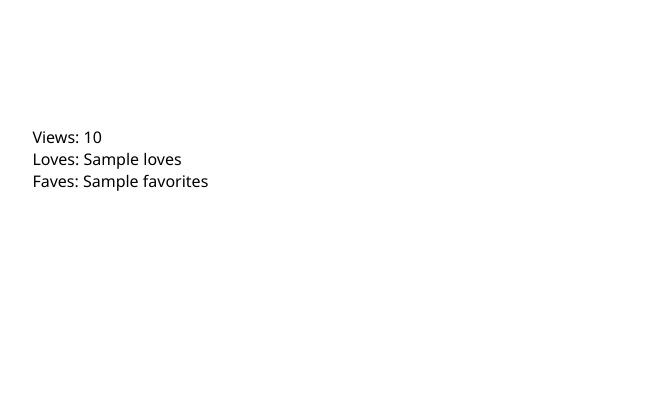
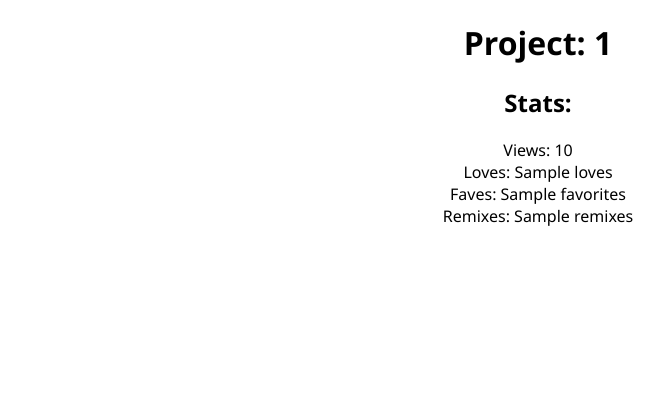
Before and after one commit to FuchsCrafter/scratchstats, a Flask app: page /project/1 in a window 1280 px wide. Shown: the top 404 px of the page, without its empty margins (102-766 px from the left). Run offline with Flask 2, Linux system fonts and the light colour scheme; a database or web service that is not in the repository returns one stand-in record (values such as "Sample title"); data that the repository does not hold is empty.

Commit message:
Add styles and remixes stat

```diff
--- a/webapp/app.py
+++ b/webapp/app.py
@@ -78,7 +78,6 @@ app = Flask(__name__)
 @app.route('/')
 def index():
     return render_template('index.html')
-
 @app.route('/kuchen')
 def cakes():
     return 'Kuchen? Kuchen. Kuchen! KUCHEN!'
@@ -94,10 +93,11 @@ def project(projectid):
         views = fetchedProject.getStats("views")
         loves = fetchedProject.getStats("loves")
         faves = fetchedProject.getStats("faves")
-        return render_template("project.html", projectid=projectid, views=views, loves=loves, faves=faves)
+        remixes = fetchedProject.getStats("remixes")
+        return render_template("project.html", projectid=projectid, views=views, loves=loves, faves=faves, remixes=remixes)
     except:
         return render_template("error_project.html", projectid=projectid)
 
 
 if __name__ == '__main__':
-    app.run(debug=True, host='0.0.0.0')
+    app.run(debug=True, host='0.0.0.0', port=80)
--- a/webapp/static/style.css
+++ b/webapp/static/style.css
@@ -1,6 +1,22 @@
 body {
     font-family: 'Segoe UI', Tahoma, Geneva, Verdana, sans-serif;
+    padding: 10%;
+    padding-top: 0%;
+    text-align: center;
 }
-div{
-    margin: 10%;
+div {
+    margin: 5%;
+    margin-top: 0;
 }
+h1 {
+    text-align: center;
+    text-decoration: none;
+}
+a:hover {
+    color: rgb(129, 192, 201);
+    text-decoration: underline;
+}
+a {
+    text-decoration: none;
+    color:black;
+}
--- a/webapp/templates/project.html
+++ b/webapp/templates/project.html
@@ -9,9 +9,14 @@
 </head>
 <body>
     <div>
-        Views: {{ views }} <br/>
-        Loves: {{ loves }} <br/>
-        Faves: {{ faves }} <br/>
+        <a href="https://scratch.mit.edu/projects/{{ projectid }}"><h1>Project: {{ projectid }}</h1></a>
+        <h2>Stats:</h2>
+        <div>
+            Views: {{ views }} <br/>
+            Loves: {{ loves }} <br/>
+            Faves: {{ faves }} <br/>
+            Remixes: {{ remixes }} <br/>
+        </div>
     </div>
 </body>
 </html>
```
Also changed, not shown: webapp/templates/index.html (+12 -2 lines).
